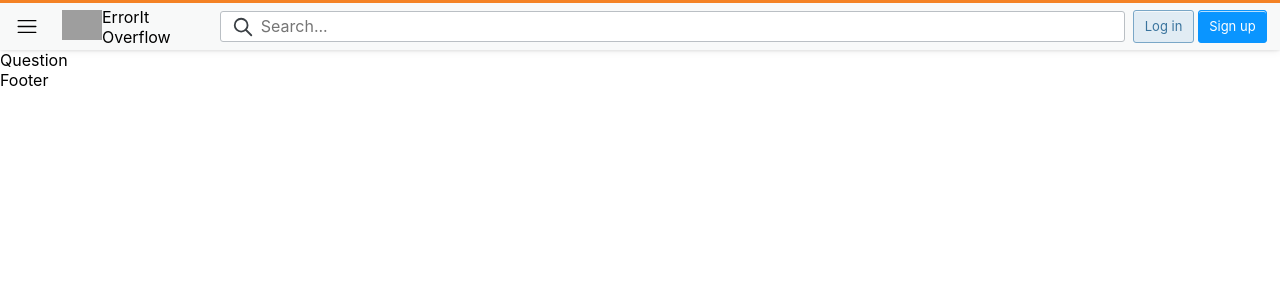
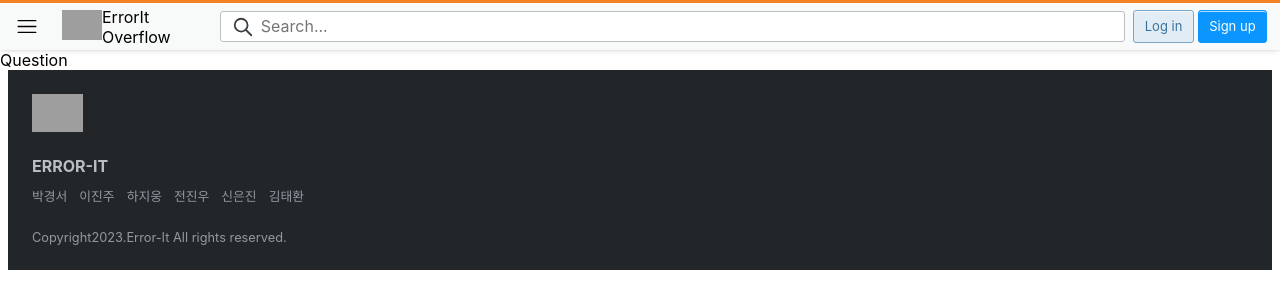
Before and after one commit to 2realzoo/ErrorIt, a React (Create React App) app in the folder client/: page /question in a window 1280 px wide. Shown: the top 308 px of the page. Built offline with nearby package versions, Linux system fonts and the light colour scheme; grey boxes are pictures that could not be loaded.

Commit message:
[FE][FEAT]:푸터 완성

```diff
--- a/client/src/components/Footer.js
+++ b/client/src/components/Footer.js
@@ -1,7 +1,72 @@
 import React from "react";
+import styled from "styled-components";
+
+const FooterContainer = styled.div`
+  padding: var(--su24);
+  max-width: 1264px;
+  width: 100%;
+  margin: 0 auto;
+  background-color: var(--theme-footer-background-color);
+  display: flex;
+  flex-direction: column;
+`;
+
+const Logo = styled.a`
+  display: flex;
+  align-items: flex-start;
+  background-color: transparent;
+`;
+
+const Img = styled.img`
+  height: 38px;
+  margin-bottom: var(--su24);
+`;
+
+const Team = styled.h5`
+  text-transform: uppercase;
+  font-weight: bold;
+  margin-bottom: var(--su12);
+  color: var(--theme-footer-title-color);
+  line-height: var(--lh-md);
+`;
+
+const Names = styled.ul`
+  margin: 0;
+  list-style: none;
+  display: flex;
+  flex-wrap: wrap;
+  column-gap: var(--su12);
+  row-gap: var(--su8);
+  padding-right: 12px;
+  padding-bottom: 24px;
+`;
+
+const Text = styled.li`
+  color: var(--theme-footer-link-color);
+  line-height: var(--lh-md);
+  list-style: none;
+  padding-left: 0px;
+  font-size: 0.8rem;
+`;
 
 function Footer() {
-  return <div>Footer</div>;
+  return (
+    <FooterContainer>
+      <Logo href="/">
+        <Img src="./img/stackoverflow_logo_icon.png"></Img>
+      </Logo>
+      <Team>Error-It</Team>
+      <Names>
+        <Text>박경서</Text>
+        <Text>이진주</Text>
+        <Text>하지웅</Text>
+        <Text>전진우</Text>
+        <Text>신은진</Text>
+        <Text>김태환</Text>
+      </Names>
+      <Text>Copyright2023.Error-It All rights reserved.</Text>
+    </FooterContainer>
+  );
 }
 
 export default Footer;
```
